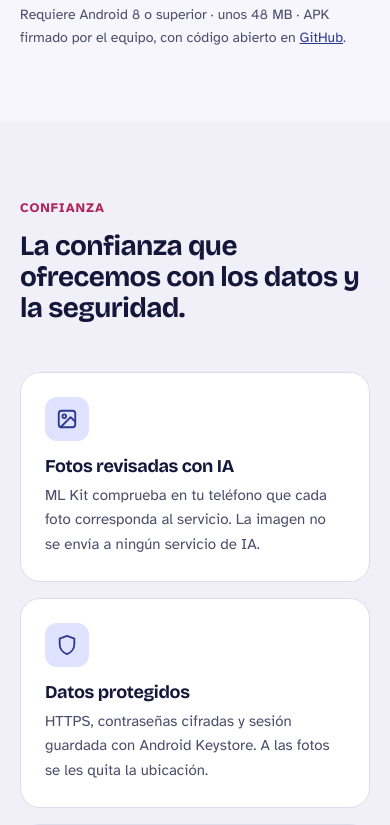
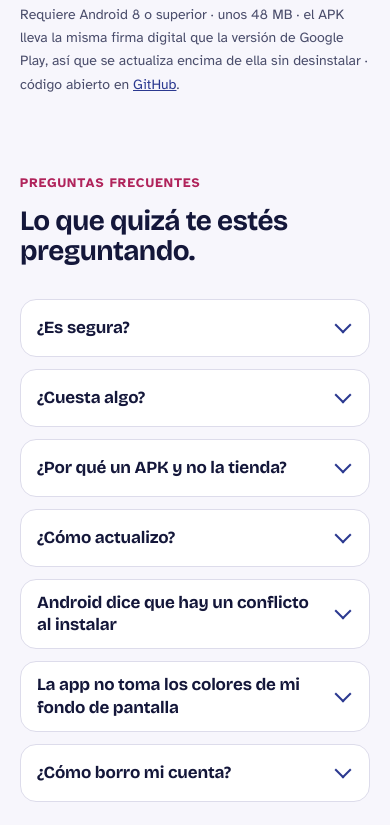
Before and after one commit to FrameFlow-app/Aruy-LandingPage, a plain HTML site: page index.html in a window 390 px wide. Shown: the part 7570-8395 px from the top of the page. Drawn offline with nearby package versions, Linux system fonts and the light colour scheme.

Commit message:
feat: preguntas frecuentes (conflicto de firma, actualizacion, color dinamico) y nota de firma del APK

```diff
--- a/css/styles.css
+++ b/css/styles.css
@@ -101,7 +101,7 @@ p { margin: 0; }
 .nav-links { display: flex; gap: 28px; list-style: none; margin: 0; padding: 0; }
 .nav-links a { color: var(--muted); text-decoration: none; font-weight: 700; font-size: 15px; }
 .nav-links a:hover { color: var(--fg); }
-@media (max-width: 860px) { .nav-links { display: none; } }
+@media (max-width: 1000px) { .nav-links { display: none; } }
 
 /* Botones */
 .btn {
@@ -455,3 +455,30 @@ figure.quote figcaption { margin-top: 10px; font: 400 14px var(--font-body); col
 .video-poster .play svg { width: 34px; height: 34px; margin-left: 4px; }
 .video-poster:hover .play { transform: translate(-50%, -50%) scale(1.08); }
 .video-badge { position: absolute; left: 14px; bottom: 14px; background: rgba(11, 13, 37, .8); color: #fff; font: 700 13px var(--font-body); padding: 6px 12px; border-radius: 999px; }
+
+/* Preguntas frecuentes */
+.faq { padding-top: 0; }
+.faq .section-head { margin-bottom: 32px; }
+.faq-list { max-width: 820px; display: grid; gap: 12px; }
+.faq-list details { background: var(--surface); border: 1px solid var(--line); border-radius: 16px; transition: border-color .2s; }
+.faq-list details[open] { border-color: var(--primary); }
+.faq-list summary {
+  display: flex; align-items: center; justify-content: space-between; gap: 16px;
+  min-height: 56px; padding: 12px 20px; cursor: pointer; list-style: none; border-radius: 16px;
+  font: 700 18px/1.3 var(--font-title); letter-spacing: -.01em; color: var(--fg);
+}
+.faq-list summary::-webkit-details-marker { display: none; }
+.faq-list summary::after {
+  content: ""; flex: none; width: 10px; height: 10px; margin-right: 4px;
+  border-right: 2.5px solid var(--primary); border-bottom: 2.5px solid var(--primary);
+  transform: translateY(-3px) rotate(45deg); transition: transform .2s;
+}
+.faq-list details[open] > summary::after { transform: translateY(2px) rotate(-135deg); }
+.faq-list details p { padding: 0 20px 18px; color: var(--muted); font-size: 16px; max-width: 68ch; overflow-wrap: anywhere; }
+.faq-list details p a { font-weight: 700; }
+@media (max-width: 640px) {
+  .faq { padding-top: 0; }
+  .faq-list summary { font-size: 17px; padding: 12px 16px; }
+  .faq-list details p { padding: 0 16px 16px; }
+}
+@media (prefers-reduced-motion: reduce) { .faq-list details, .faq-list summary::after { transition: none; } }
--- a/index.html
+++ b/index.html
@@ -12,7 +12,7 @@
 <link rel="preconnect" href="https://fonts.googleapis.com">
 <link rel="preconnect" href="https://fonts.gstatic.com" crossorigin>
 <link href="https://fonts.googleapis.com/css2?family=Atkinson+Hyperlegible:wght@400;700&family=Bricolage+Grotesque:opsz,wght@12..96,600;12..96,700;12..96,800&display=swap" rel="stylesheet">
-<link rel="stylesheet" href="css/styles.css?v=6">
+<link rel="stylesheet" href="css/styles.css?v=7">
 </head>
 <body>
 <a class="skip" href="#contenido">Saltar al contenido</a>
@@ -27,6 +27,7 @@
         <li><a href="#problema">El problema</a></li>
         <li><a href="#como-funciona">Cómo funciona</a></li>
         <li><a href="#video">Video</a></li>
+        <li><a href="#faq">Preguntas</a></li>
         <li><a href="#evidencia">Evidencia</a></li>
         <li><a href="#equipo">Equipo</a></li>
         <li><a href="https://github.com/FrameFlow-app/Aruy-app" target="_blank" rel="noopener">GitHub ↗</a></li>
@@ -186,7 +187,47 @@
         <a class="btn btn-apk" href="https://github.com/FrameFlow-app/Aruy-app/releases/latest/download/aruy.apk" download><svg viewBox="0 0 24 24" fill="none" stroke="currentColor" stroke-width="2.2" stroke-linecap="round" stroke-linejoin="round" aria-hidden="true"><path d="M12 3v12m0 0-5-5m5 5 5-5M5 21h14"/></svg>Descargar APK</a>
         <a class="btn btn-ghost" href="https://youtube.com/shorts/Kl2Vr5G0b3k?feature=share" target="_blank" rel="noopener">Ver en YouTube ↗</a>
       </div>
-      <p class="note" style="margin-top:14px">Requiere Android 8 o superior · unos 48 MB · APK firmado por el equipo, con código abierto en <a href="https://github.com/FrameFlow-app/Aruy-app" target="_blank" rel="noopener">GitHub</a>.</p>
+      <p class="note" style="margin-top:14px">Requiere Android 8 o superior · unos 48 MB · el APK lleva la misma firma digital que la versión de Google Play, así que se actualiza encima de ella sin desinstalar · código abierto en <a href="https://github.com/FrameFlow-app/Aruy-app" target="_blank" rel="noopener">GitHub</a>.</p>
+    </div>
+  </div>
+</section>
+
+<!-- ============ PREGUNTAS FRECUENTES ============ -->
+<section class="faq" id="faq" aria-labelledby="t-faq">
+  <div class="wrap">
+    <div class="section-head reveal">
+      <span class="eyebrow">Preguntas frecuentes</span>
+      <h2 id="t-faq">Lo que quizá te estés preguntando.</h2>
+    </div>
+    <div class="faq-list reveal">
+      <details>
+        <summary>¿Es segura?</summary>
+        <p>El APK lleva la misma firma digital que la versión de Google Play y el código es abierto: puedes revisarlo en GitHub (<a href="https://github.com/FrameFlow-app/Aruy-app" target="_blank" rel="noopener">github.com/FrameFlow-app/Aruy-app</a>).</p>
+      </details>
+      <details>
+        <summary>¿Cuesta algo?</summary>
+        <p>No. Es gratis.</p>
+      </details>
+      <details>
+        <summary>¿Por qué un APK y no la tienda?</summary>
+        <p>La prueba en Google Play es cerrada y solo entra el grupo de testers. Con el APK más gente puede probarla.</p>
+      </details>
+      <details>
+        <summary>¿Cómo actualizo?</summary>
+        <p>Vuelve a descargar el mismo enlace e instálalo encima. Si la app avisa que hay una versión nueva, es solo un aviso: puedes seguir usándola.</p>
+      </details>
+      <details>
+        <summary>Android dice que hay un conflicto al instalar</summary>
+        <p>Pasa cuando tienes instalada una versión anterior del APK que tenía otra firma. Desinstala Aruy una sola vez (tu cuenta y tus datos están en el servidor) y vuelve a instalar el APK actual. Desde ahí se actualiza encima sin problema, tanto con el APK como con Google Play.</p>
+      </details>
+      <details>
+        <summary>La app no toma los colores de mi fondo de pantalla</summary>
+        <p>Los colores se adaptan al fondo en Android 12 o superior y desde la versión 0.7.0. Revisa la versión instalada en Ajustes del teléfono &gt; Aplicaciones &gt; Aruy; si es anterior, descarga el APK de nuevo.</p>
+      </details>
+      <details>
+        <summary>¿Cómo borro mi cuenta?</summary>
+        <p>En la app: Perfil &gt; Eliminar mi cuenta. También puedes ver la <a href="privacidad.html">política de privacidad</a>.</p>
+      </details>
     </div>
   </div>
 </section>
```
